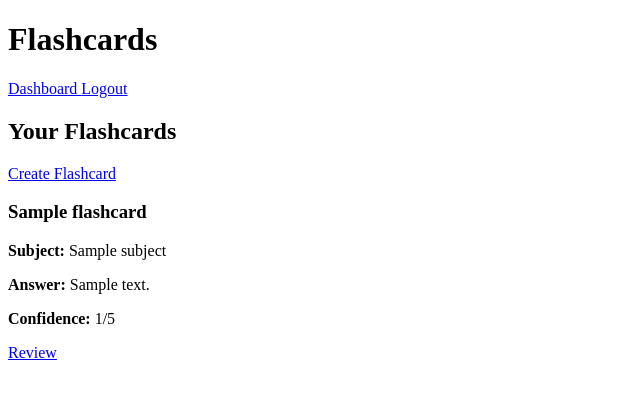
After one commit to Saharsh05/COM6036, a Flask app: page /flashcards in a window 1280 px wide. The commit adds this page. Shown: the top 399 px of the page, without its empty margins (0-640 px from the left). Run offline with Flask 3, Linux system fonts and the light colour scheme; a user stored in the database is signed in; tables that the repository leaves empty hold one stand-in row (values such as "Sample post"); some libraries are stand-ins or nearby versions.

Commit message:
added in sepreate flashcard page so dashboard is more clean

```diff
--- a/app.py
+++ b/app.py
@@ -464,5 +464,20 @@ def review_flashcard(card_id):
         "review.html",
         card=card
     )
+
+@app.route("/flashcards")
+@login_required
+def flashcards():
+
+    cards = Flashcard.query.filter_by(
+        user_id=current_user.id
+    ).order_by(
+        Flashcard.created_at.desc()
+    ).all()
+
+    return render_template(
+        "flashcards.html",
+        cards=cards
+    )
 if __name__ == "__main__":
     app.run(debug=True)
--- /dev/null
+++ b/templates/flashcards.html
@@ -0,0 +1,61 @@
+{% extends "base.html" %}
+
+
+{% block content %}
+
+<h2>Your Flashcards</h2>
+
+
+<p>
+    <a href="{{ url_for('create_flashcard') }}">
+        Create Flashcard
+    </a>
+</p>
+
+
+{% if cards %}
+
+    {% for card in cards %}
+
+        <article>
+
+            <h3>
+                {{ card.question }}
+            </h3>
+
+            <p>
+                <strong>Subject:</strong>
+                {{ card.subject.name }}
+            </p>
+
+            <p>
+                <strong>Answer:</strong>
+                {{ card.answer }}
+            </p>
+
+            <p>
+                <strong>Confidence:</strong>
+                {{ card.confidence }}/5
+            </p>
+
+            <a href="{{ url_for(
+                'review_flashcard',
+                card_id=card.id
+            ) }}">
+                Review
+            </a>
+
+        </article>
+
+    {% endfor %}
+
+{% else %}
+
+    <p>
+        You have not created any flashcards yet.
+    </p>
+
+{% endif %}
+
+
+{% endblock %}
```
Also changed, not shown: templates/dashboard.html (+5 -30 lines).
